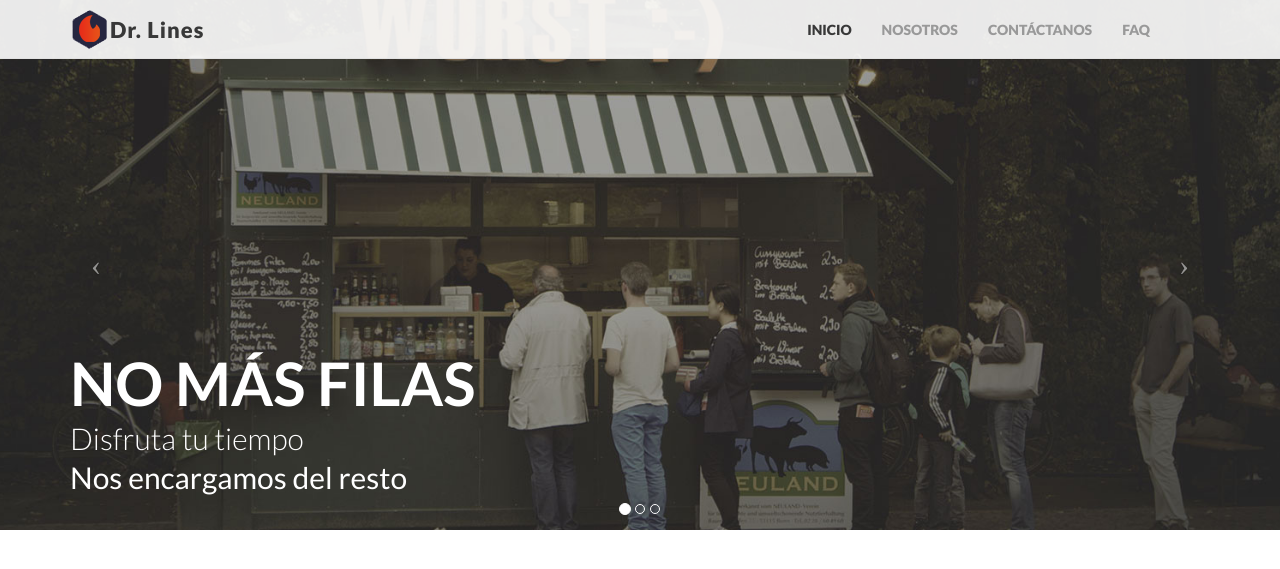
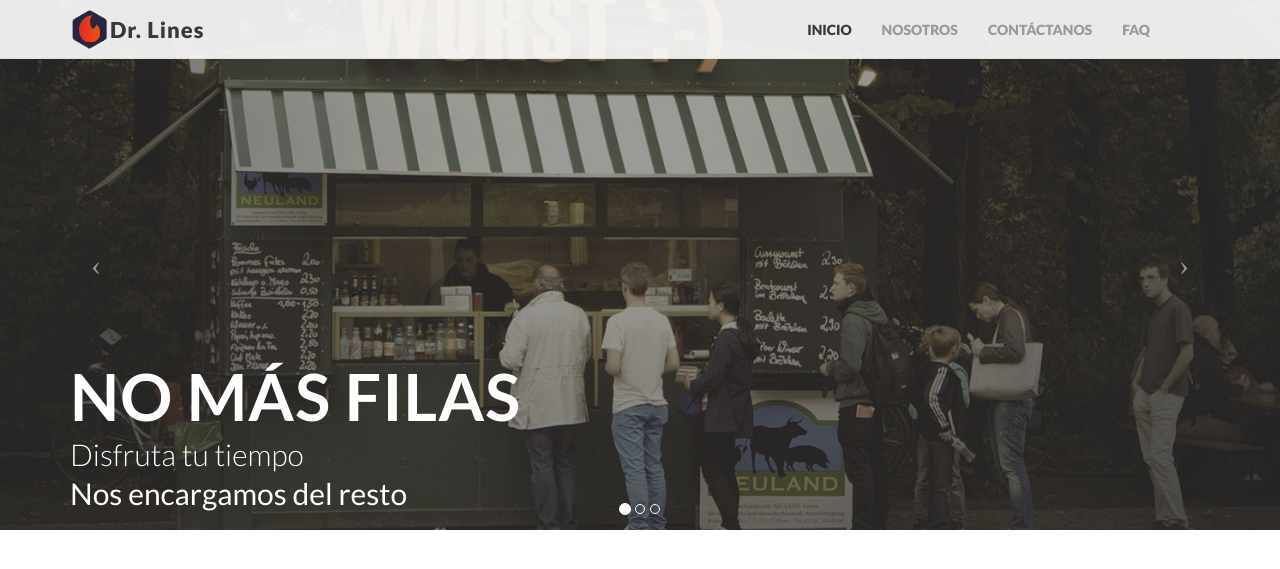
Before and after one commit to caroso1222/drlines-website, a Django app: template pruebauser/templates/pedir.html in a window 1280 px wide. Shown: the top 569 px of the page. Run offline with Django 3.2, Linux system fonts and the light colour scheme; the template is opened without the code that fills it, so the values that code supplies are empty; some libraries are stand-ins or nearby versions.

Commit message:
Changed smooth font

```diff
--- a/pruebauser/templates/pedir.html
+++ b/pruebauser/templates/pedir.html
@@ -48,9 +48,9 @@
     					<div class = "container">
     						<div class="row mensaje-inicial">
     							<div class="col-lg-8">
-    								<h1><b>NO MÁS FILAS</b></h1>
-    								<h2>Disfruta tu tiempo</h2>
-    								<h3>Nos encargamos del resto</h3>
+    								<span class = "titulo-1">NO MÁS FILAS</span>
+    								<span class = "titulo-2">Disfruta tu tiempo</span>
+    								<span class = "titulo-3">Nos encargamos del resto</span>
     							</div>
     						</div>
     					</div><!-- row -->
@@ -61,9 +61,9 @@
     					<div class = "container">
     						<div class="row mensaje-inicial">
     							<div class="col-lg-8">
-    								<h1><b>NO MÁS FILAS</b></h1>
-    								<h2>Disfruta tu tiempo</h2>
-    								<h3>Nos encargamos del resto</h3>
+    								<span class = "titulo-1">NO MÁS FILAS</span>
+    								<span class = "titulo-2">Disfruta tu tiempo</span>
+    								<span class = "titulo-3">Nos encargamos del resto</span>
     							</div>
     						</div>
     					</div><!-- row -->
@@ -74,9 +74,9 @@
     					<div class = "container">
     						<div class="row mensaje-inicial">
     							<div class="col-lg-8">
-    								<h1><b>NO MÁS FILAS</b></h1>
-    								<h2>Disfruta tu tiempo</h2>
-    								<h3>Nos encargamos del resto</h3>
+    								<span class = "titulo-1">NO MÁS FILAS</span>
+    								<span class = "titulo-2">Disfruta tu tiempo</span>
+    								<span class = "titulo-3">Nos encargamos del resto</span>
     							</div>
     						</div>
     					</div><!-- row -->
--- a/pruebauser/templates/static/css/pedir.css
+++ b/pruebauser/templates/static/css/pedir.css
@@ -5,6 +5,9 @@ body {
 	height: 100%;
 	width: 100%;
     font-family: "Lato";
+    font-weight: 300;
+    -webkit-font-smoothing: antialiased;
+    -webkit-overflow-scrolling: touch;
 }
 
 /* ----- Navbar ----- */
@@ -103,10 +106,15 @@ body {
     background-size: cover;
 }
 
+h1,h2,h3{
+	font-family: "Lato";
+	font-weight: 300;
+}
+
 #headerwrap h1{
 	color: #fff;
 	font-size: 60px;
-	font-weight: 700;
+	font-weight: 300;
 	letter-spacing: 0px;
 }
 
@@ -115,6 +123,7 @@ body {
 	font-size: 30px;
 	font-weight: 300;
     margin-top: -4px;
+    letter-spacing: 2px;
 }
 
 #headerwrap h3 {
@@ -124,8 +133,32 @@ body {
     margin-top: -4px;
 }
 
+#headerwrap .titulo-3{
+	color: #fff;
+	font-size: 30px;
+	font-weight: 400;
+    margin-top: -4px;
+    display: block;
+}
+
+#headerwrap .titulo-2{
+	color: #fff;
+	font-size: 30px;
+	font-weight: 300;
+    margin-top: -10px;
+    display: block;
+}
+
+#headerwrap .titulo-1{
+	color: #fff;
+	font-size: 65px;
+	font-weight: 700;
+    display: block;
+    letter-spacing: 1px;
+}
+
 #headerwrap .mensaje-inicial{
-	padding-top:380px;
+	padding-top:400px;
 	text-align: left;
 }
 
```
